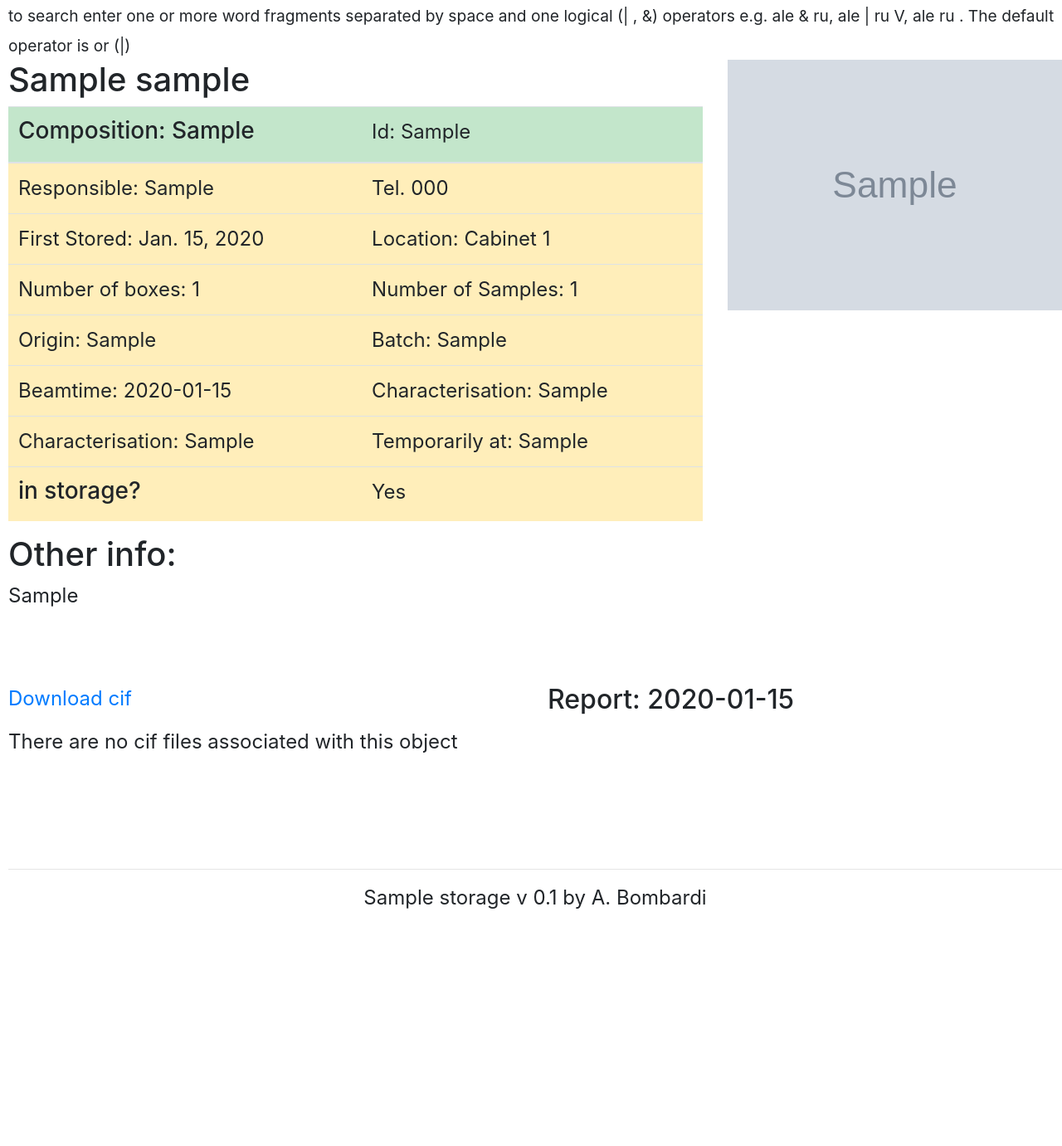
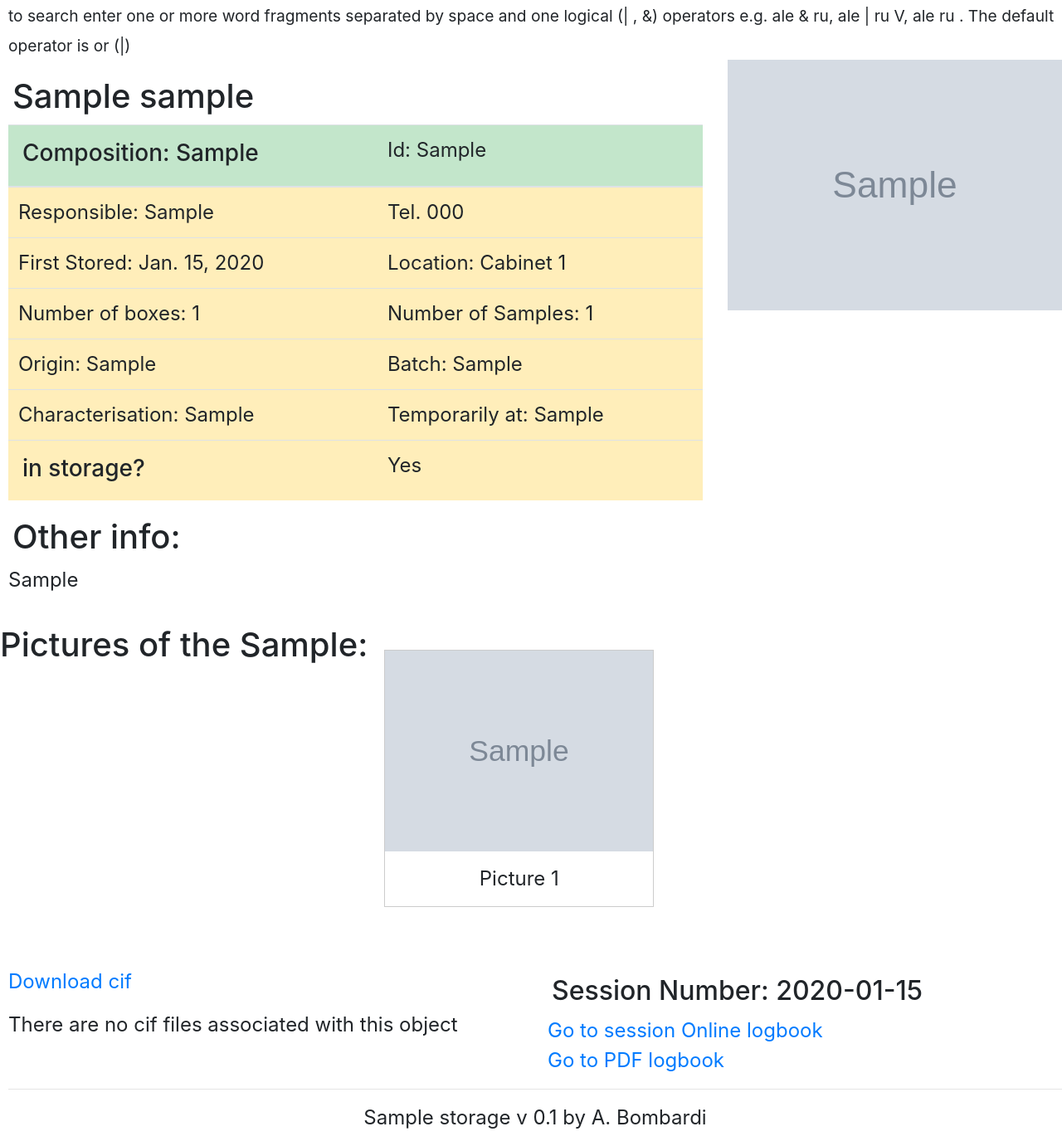
Before and after one commit to alexb29/samplerecord, a Django app: page /samples/sample/1 in a window 1280 px wide. Shown: the part 70-1451 px from the top of the page at 83% size. Before the commit the page ends 1165 px from the top, so only its background shows below. Run offline with Django 3.2, Linux system fonts and the light colour scheme; tables that the repository leaves empty hold one stand-in row (values such as "Sample post"); grey boxes marked "Sample" are stand-in pictures; data that the repository does not hold is empty; some libraries are stand-ins or nearby versions.

Commit message:
Sample model modified, new model added to include transition temperatures. Possibility of adding more than one picture

```diff
--- a/samplerecord/Templates/base.html
+++ b/samplerecord/Templates/base.html
@@ -22,6 +22,64 @@
 
 
     </style>
+
+
+<style>
+    h1 {margin: 20px 20px 10px 5px; }
+    h2 {margin: 10px 10px 10px 5px; }
+    h3 {margin: 5px 10px 10px 5px; }
+
+    div.gallery {
+      border: 1px solid #ccc;
+      margin-top: 50px;
+    }
+
+    div.gallery:hover {
+      border: 1px solid #777;
+    }
+
+    div.gallery img {
+      width: 100%;
+      height: auto;
+      margin-top: 20 px;
+    }
+
+    div.desc {
+      padding: 15px;
+      text-align: center;
+    }
+
+    * {
+      box-sizing: border-box;
+    }
+
+    .responsive {
+      padding: 10 6px;
+      float: left;
+      width: 24.99999%;
+    }
+
+    @media only screen and (max-width: 700px) {
+      .responsive {
+        width: 49.99999%;
+        margin: 6px 0;
+      }
+    }
+
+    @media only screen and (max-width: 500px) {
+      .responsive {
+        width: 100%;
+      }
+    }
+
+    .clearfix:after {
+      content: "";
+      display: table;
+      clear: both;
+    }
+
+    </style>
+
 </head>
 <body>
 
--- a/samplerecord/settings.py
+++ b/samplerecord/settings.py
@@ -26,7 +26,7 @@ SECRET_KEY = 'q8auvtjda^4@)&0+ba5ox$6!vi34%sypv8@155va9&_x@#bjeo'
 DEBUG = True
 
 ALLOWED_HOSTS = []
-
+DEFAULT_AUTO_FIELD = 'django.db.models.AutoField'
 
 # Application definition
 
--- a/storesample/Templates/storesample/sample_detail.html
+++ b/storesample/Templates/storesample/sample_detail.html
@@ -25,13 +25,28 @@
 </tr>
 
 <tr class="table-warning"> <td>Origin: {{object.origin}} </td><td> Batch: {{object.batch}} </td></tr>
-<tr class="table-warning"><td>Beamtime: {{object.beamtime}} </td><td> Characterisation: {{object.characterisation}} </td> </tr>
 <tr class="table-warning"><td>Characterisation: {{object.characterisation}} </td><td> Temporarily at: {{object.temporarylocation}} </td> </tr>
 <tr class="table-warning">
 <td> <h3> in storage? </h3> </td>
 <td>{{object.instorage }} </h3></td>
 </tr>
+{%if object.transitiontemperatures_set.all %}
+<tr class="table-success">
+    <td><h3>Transition temperatures</h3></td> <td><h3>Transition Type</h3></td>
+    {% for TT in object.transitiontemperatures_set.all %}
+    <tr class="table-warning">
+        <td> <h3> T{{forloop.counter}} {{TT.Temperature}} K </h3> </td>
+        <td>{{TT.TransitionType }}-{{TT.OrderingType }} {{TT.PropagationVector }}</h3></td>
+</tr>
+    {%endfor%}
+{%endif%}
+
+
 </table>
+
+
+
+
 
 <h1>Other info:</h1> <p> {{ object.otherinfo }} {{object.reports_set.pdffiles.url}}</p>
 </div>
@@ -46,7 +61,29 @@
     {% endif %}
 </div>
     </div>
+
+
+{% if object.samplepictures_set.all %}
+    <div>
+    <h1>Pictures of the Sample:</h1>
+    <br>
     </div>
+    {% for sampleimage in object.samplepictures_set.all %}
+    <div class="responsive">
+      <div class="gallery">
+        <a target="_blank" href="{{sampleimage.picturefiles.url}}">
+          <img src="{{sampleimage.picturefiles.url}}" alt="sample pictures" width="600" height="400">
+        </a>
+        <div class="desc">Picture {{forloop.counter}} </div>
+      </div>
+    </div>
+
+    {% endfor %}
+    {% endif %}
+    </div>
+
+
+
 
 <br>
 
@@ -54,7 +91,7 @@
 <br>
 
      <div class="row">
-     <div class="col-sm-6 ">
+    <div class="col-sm-6 ">
 	{% for mycif in object.samplecif_set.all %}
 	<p><a href="{{mycif.ciffiles.url}}"> Download cif </a></p>
 	{%endfor %}
@@ -62,15 +99,19 @@
 
 </div>
 <div class="col-sm-6">
-{% for report in object.reports_set.all %}
-<h2>Report: {{report.beamtime}}</h2>
-<object data="{{report.pdffiles.url}}" type="application/pdf" width="100%" height="100%">
-<iframe src="{{report.pdffiles.url}}" width="100%" height="100%" style="border: none;">
-This browser does not support PDFs. Please download the PDF to view it:
-<a href="{{report.pdffiles.url}}">Download PDF</a>
-</iframe>
-</object>
-{% endfor %}
+    {%if object.reports_set.all %}
+    {% for report in object.reports_set.all %}
+    <h2>Session Number: {{report.beamtime}}</h2>
+    {%if report.urllink %}
+        <a href="{{report.urllink}}" target="_blank">Go to session Online logbook</a>
+        <br>
+    {% endif %}
+    <a href="{{report.pdffiles.url}}" target="_blank">Go to PDF logbook</a>
+    {% endfor %}
+    {% else %}
+    <h2>Not measured</h2>
+    {% endif %}
+
 </div>
 </div>
 
--- a/storesample/models.py
+++ b/storesample/models.py
@@ -32,17 +32,17 @@ class Sample(models.Model):
 		choices=LOCATION_CHOICES,
 		default='Cabinet 1')
 
-	temporarylocation=models.CharField("Temporarily at", max_length=100,blank=True,null=True)
+	temporarylocation=models.CharField("Temporarily at", max_length=100,default='N/A')
 
 	owner = models.CharField("Owner", max_length=100)
 	Telephone =  models.CharField("telephone", max_length=12)
 	picture = models.ImageField(upload_to='uploads', blank=True,null=True)
 	origin = models.CharField("Origin", max_length=100,default='Unknown')
 	batch =  models.CharField("Batch", max_length=100,default='Unknown')
-	beamtime = models.CharField("Beamtime", max_length=100,blank=True,null=True)
+	#beamtime = models.CharField("Beamtime", max_length=100,blank=True,null=True)
 	characterisation = models.CharField("Characterisation", max_length=100,blank=True,null=True)
 	date_added = models.DateTimeField(auto_now=True)
-	samplesmell  = models.CharField("Sample Smell", max_length=100,blank=True,null=True)
+	#samplesmell  = models.CharField("Sample Smell", max_length=100,blank=True,null=True)
 
 	instorage = models.CharField(
 		max_length=9,
@@ -54,6 +54,14 @@ class Sample(models.Model):
 		"idstring",max_length=5,editable=False ,unique=True,default=generatecode)
 
 
+class SamplePictures(models.Model):
+	picturesofthesample=models.ForeignKey(Sample,
+	on_delete=models.CASCADE,
+	blank=True,
+	null=True
+	)
+	picturefiles=models.FileField(
+		upload_to='uploads/imagefiles')
 
 class SampleCif(models.Model):
 
@@ -71,6 +79,47 @@ class Reports(models.Model):
 	blank=True,
 	null=True
 	)
-	beamtime = models.CharField("name", max_length=100,blank=True,null=True)
+	beamtime = models.CharField("Beam time", max_length=100,blank=True,null=True)
 	pdffiles = models.FileField(
-		upload_to='uploads/pdffiles')
+		upload_to='uploads/pdffiles',blank=True,null=True)
+	urllink  = models.URLField('LogBook available here',max_length=500, null=True, blank=True)
+
+class TransitionTemperatures(models.Model):
+
+	SampleTransitionTemperature=models.ForeignKey(Sample,
+	on_delete=models.CASCADE,
+	blank=True,
+	null=True
+	)
+
+	TRANSITION_CHOICES = (
+		('first', 'First Order'),
+		('second', 'SEcond Order'),
+		('unknown','N/A')
+		)
+
+	ORDERING_CHOICES = (
+		('Antiferromagnetic', 'Antiferromagnetic'),
+		('Ferromagnetic', 'Ferromagnetic'),
+		('Ferrimagnetic', 'Ferrimagnetic'),
+		('Orbital Ordering','Orbital Ordering'),
+		('Charge Ordering', 'Charge Ordering'),
+		('N/A','N/A'),
+		)
+
+	Temperature = models.FloatField('Transition temperature in K')
+	TransitionType = models.CharField('Transition Type',
+		max_length=30,
+		choices=TRANSITION_CHOICES,
+		default='N/A')
+
+	OrderingType = models.CharField('Ordering Type',
+		max_length=30,
+		choices=ORDERING_CHOICES,
+		default='N/A')
+
+	PropagationVector = models.JSONField('Propagation Vector',
+		default=dict,
+		help_text = """{"K1":"[1/2,1/2,1/2]"}""",
+		blank=True,
+		null=True)
--- a/storesample/views.py
+++ b/storesample/views.py
@@ -52,7 +52,7 @@ class SearchSampleListView(SampleListView):
 
 
 	def get_queryset(self):
-		print("I am calling the queryset")
+		#print("I am calling the queryset")
 		allentry = Sample.objects.all()
 		query = self.request.GET.get('query')
 		if query:
@@ -63,7 +63,7 @@ class SearchSampleListView(SampleListView):
 				reduce(operator.or_,
 					(Q(owner__icontains=query) for query in query_list))
 				)
-		print("Reusts of the query", filteredresults)
+		#print("Reusts of the query", filteredresults)
 		return filteredresults
 
 
```
Also changed, not shown: requirements.txt (+5 -3 lines), storesample/admin.py (+12 -2 lines), storesample/migrations/0004_transitiontemperatures.py (added), storesample/migrations/0005_auto_20220216_1143.py (added), storesample/migrations/0006_alter_transitiontemperatures_propagationvector.py (added), storesample/migrations/0007_alter_transitiontemperatures_propagationvector.py (added), storesample/migrations/0008_auto_20220216_1256.py (added), storesample/migrations/0009_alter_sample_temporarylocation.py (added).
